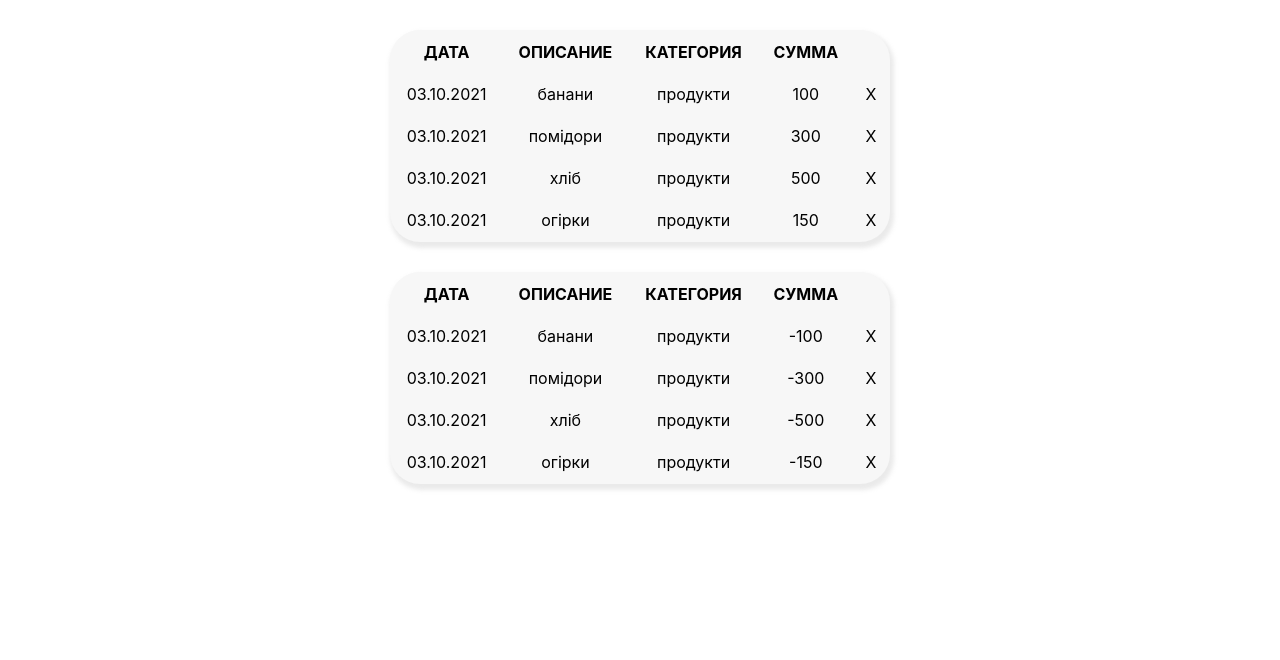
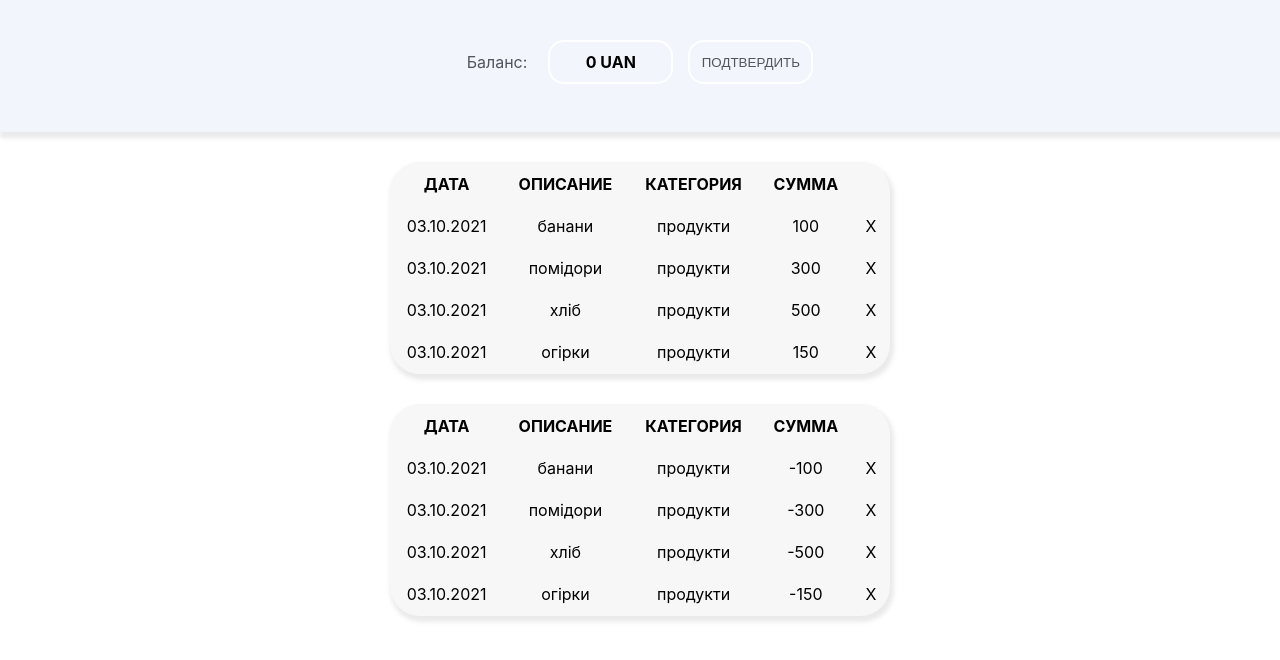
Before and after one commit to AlexLeonNovak/goit-kapusta-team-2-react, a React (Create React App) app: page / in a window 1280 px wide. Shown: the top 660 px of the page. Built offline with nearby package versions, Linux system fonts and the light colour scheme.

Commit message:
add mamchur-branch

```diff
--- a/package.json
+++ b/package.json
@@ -6,6 +6,7 @@
     "@testing-library/jest-dom": "^5.14.1",
     "@testing-library/react": "^11.2.7",
     "@testing-library/user-event": "^12.8.3",
+    "normalize.css": "^8.0.1",
     "react": "^17.0.2",
     "react-dom": "^17.0.2",
     "react-scripts": "4.0.3",
--- a/src/App.js
+++ b/src/App.js
@@ -2,6 +2,7 @@ import IncomeList from "./components/income/incomeList";
 import ExpenseList from "./components/expense/expenseList";
 
 // TODO видалити локальні TODO, коли буде BACK
+import Balance from "./components/Balance";
 import IncomeApi from "./components/income/api.json";
 import expenseApi from "./components/expense/api.json";
 
@@ -10,6 +11,8 @@ import "./App.css";
 function App() {
   return (
     <>
+      <Balance />
+
       <IncomeList items={IncomeApi} />
 
       <ExpenseList items={expenseApi} />
--- /dev/null
+++ b/src/components/Balance/Balance.js
@@ -0,0 +1,18 @@
+import React, { useState } from "react";
+import styles from "./Balance.module.css";
+
+function Balance() {
+  const [balance, setBalance] = useState(0);
+
+  return (
+    <div className={styles.container}>
+      <div className={styles.balance}>
+        <p className={styles.balanceTitle}>Баланс:</p>
+        <p className={styles.balanceCount}>{balance} UAN</p>
+        <button className={styles.balanceBtn}>ПОДТВЕРДИТЬ</button>
+      </div>
+    </div>
+  );
+}
+
+export default Balance;
--- /dev/null
+++ b/src/components/Balance/Balance.module.css
@@ -0,0 +1,50 @@
+.container {
+  display: flex;
+  background: #f2f5fc;
+  width: 100%;
+  height: 132px;
+  justify-content: center;
+  box-shadow: 2px 4px 4px 2px rgba(187, 187, 187, 0.3);
+}
+
+.balance {
+  display: flex;
+  align-items: center;
+  height: 44px;
+  margin-top: 40px;
+}
+
+.balanceTitle {
+  margin-right: 21px;
+  color: #52555f;
+  font-weight: medium;
+}
+
+.balanceCount {
+  box-sizing: border-box;
+  display: flex;
+  margin-right: 15px;
+  height: 100%;
+  width: 125px;
+  align-items: center;
+  justify-content: center;
+  font-weight: bold;
+  border: solid 2px #ffffff;
+  border-radius: 16px;
+}
+
+.balanceBtn {
+  height: 100%;
+  width: 125px;
+  border: solid 2px #ffffff;
+  border-radius: 16px;
+  background: inherit;
+  cursor: pointer;
+  color: #52555f;
+}
+
+.balanceBtn:hover {
+  background: #ff751d;
+  border-color: #ff751d;
+  color: #ffffff;
+}
--- /dev/null
+++ b/src/components/Balance/index.js
@@ -0,0 +1 @@
+export { default } from "./Balance";
```
Also changed, not shown: 1 other file (tests, documents, lock files or other folders).
